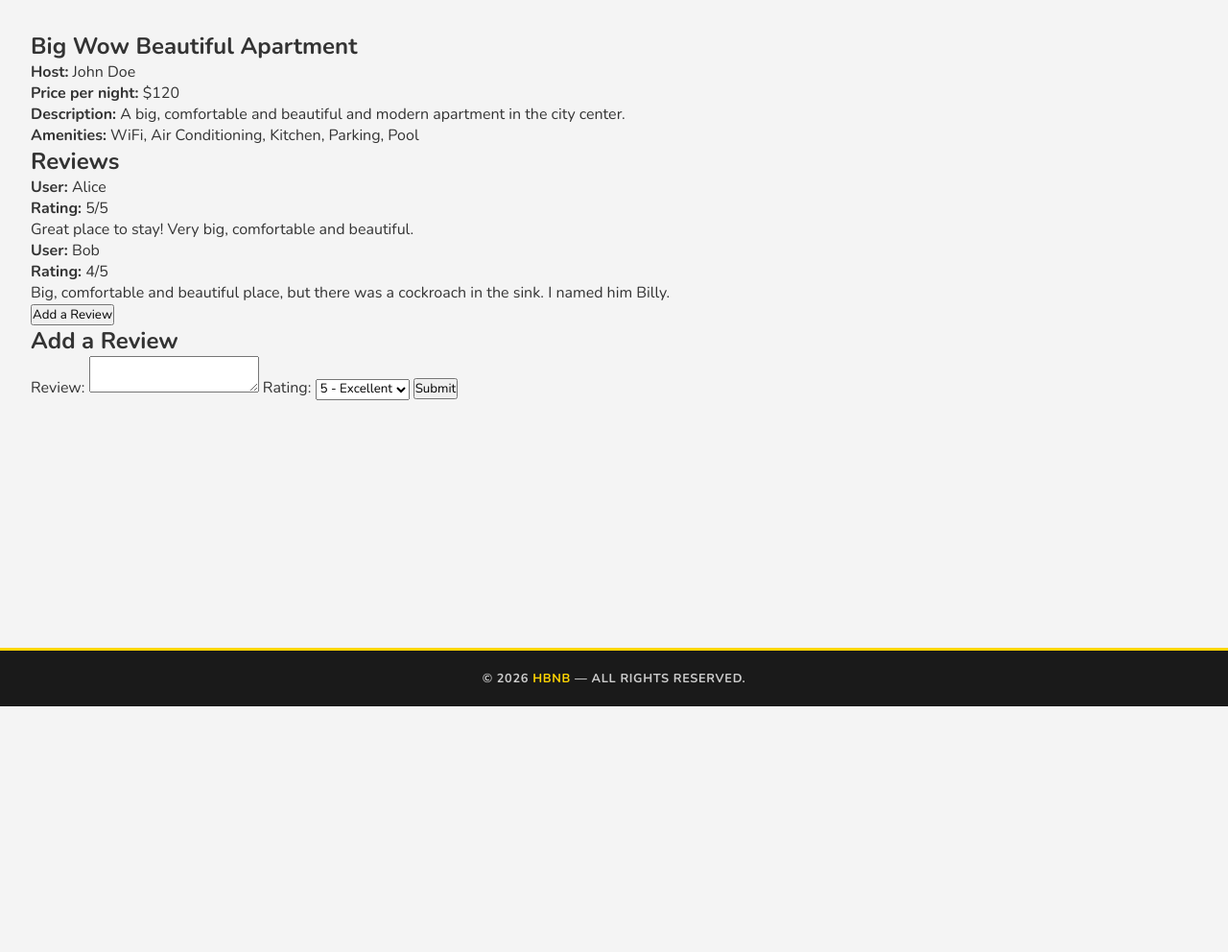
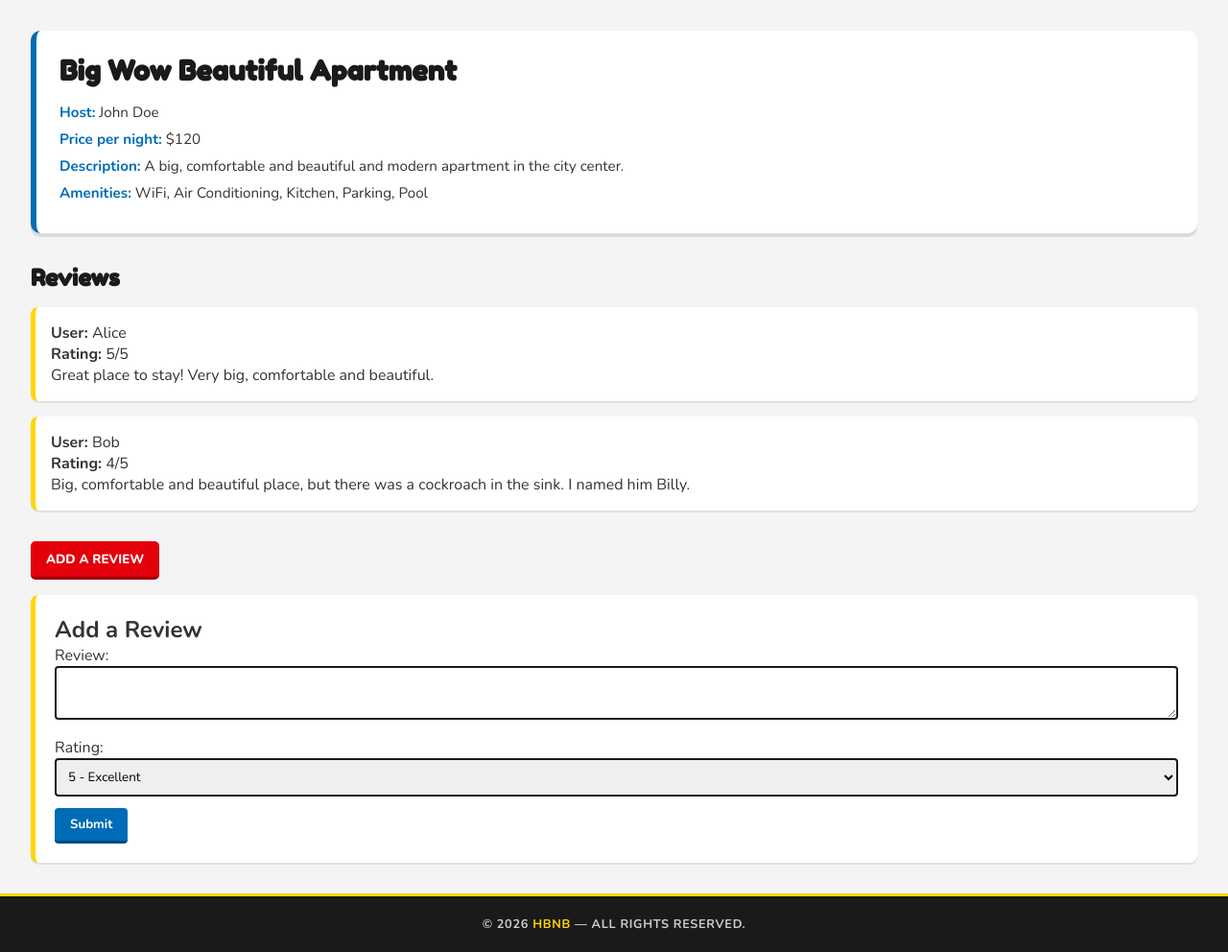
Before and after one commit to TheKasman/holberton-hbnb, a Flask app: page /place in a window 1280 px wide. Shown: the part 64-1056 px from the top of the page at 96% size. Before the commit the page ends 800 px from the top, so only its background shows below. Run offline with Flask 3, Linux system fonts and the light colour scheme.

Commit message:
feat(place): implement dynamic place details page with basic styling

```diff
--- a/part4/app/static/scripts.js
+++ b/part4/app/static/scripts.js
@@ -288,13 +288,44 @@ async function fetchPlaceDetails(token, placeId) {
         });
 
         if (!response.ok){throw new Error(`${response.status} ${response.statusText}`)}
+
         const place = await response.json()
         console.log("PLACE DATA:", place);
+        displayPlaceDetails(place)
     } catch (error) {
         console.error("Failed to fetch place details", error)
     }
 }
 
+/**
+ * Populates the place details section with API data.
+ */
+
+function displayPlaceDetails(place) {
+    const section = document.getElementById('place-details');
+
+    if (!section) return;
+
+    // Normalize fields
+    const name = place.title ?? place.name ?? 'Unnamed Place';
+    const price = place.price ?? place.price_by_night ?? 0;
+    const description = place.description ?? 'No description available';
+    const host = place.owner
+        ? `${place.owner.first_name} ${place.owner.last_name}`
+        : 'Unknown';
+    const amenities = place.amenities?.map(a => a.name).join(', ') || 'None';
+
+    // Replace ONLY inner content (keep styling classes intact)
+    section.innerHTML = `
+        <div class="place-details place-info">
+            <h1>${escapeHtml(name)}</h1>
+            <p><strong>Host:</strong> ${escapeHtml(host)}</p>
+            <p><strong>Price per night:</strong> $${price}</p>
+            <p><strong>Description:</strong> ${escapeHtml(description)}</p>
+            <p><strong>Amenities:</strong> ${escapeHtml(amenities)}</p>
+        </div>
+    `;
+}
 
 /* ── HELPERS ──────────────────────────────────────────────────── */
 
--- a/part4/app/static/styles.css
+++ b/part4/app/static/styles.css
@@ -171,3 +171,121 @@ footer {
 footer strong {
     color: var(--lego-yellow);
 }
+
+/* ── PLACE PAGE STYLING ───────────────────────────────────── */
+
+/* Main container spacing */
+#place-details {
+    margin-bottom: 2rem;
+}
+
+/* Main place card */
+.place-info {
+    background: var(--lego-white);
+    border-radius: 10px;
+    border-left: 6px solid var(--lego-blue);
+    padding: 1.5rem;
+    box-shadow: 0 4px 0 rgba(0,0,0,0.1);
+}
+
+/* Title */
+.place-info h1 {
+    font-family: 'Fredoka One', cursive;
+    font-size: 1.8rem;
+    color: var(--lego-dark);
+    margin-bottom: 1rem;
+}
+
+/* Info text */
+.place-info p {
+    margin-bottom: 0.5rem;
+    font-size: 0.95rem;
+}
+
+/* Highlight labels */
+.place-info strong {
+    color: var(--lego-blue);
+}
+
+/* ── REVIEWS SECTION ── */
+
+#reviews {
+    margin-top: 2rem;
+}
+
+#reviews h2 {
+    font-family: 'Fredoka One', cursive;
+    margin-bottom: 1rem;
+    color: var(--lego-dark);
+}
+
+/* Review cards */
+.review-card {
+    background: var(--lego-white);
+    border-radius: 8px;
+    padding: 1rem;
+    margin-bottom: 1rem;
+    border-left: 5px solid var(--lego-yellow);
+    box-shadow: 0 2px 0 rgba(0,0,0,0.08);
+}
+
+/* ── ADD REVIEW SECTION ── */
+
+#add-review {
+    margin-top: 2rem;
+}
+
+/* Button */
+#add-review-button {
+    background-color: var(--lego-red);
+    color: var(--lego-white);
+    border: none;
+    padding: 0.6rem 1rem;
+    font-weight: 800;
+    text-transform: uppercase;
+    border-radius: 5px;
+    cursor: pointer;
+    border-bottom: 3px solid #9e0008;
+    transition: background-color 0.15s;
+}
+
+#add-review-button:hover {
+    background-color: #c8000a;
+}
+
+/* Form container */
+.add-review.form {
+    margin-top: 1rem;
+    background: var(--lego-white);
+    padding: 1.25rem;
+    border-radius: 8px;
+    border-left: 5px solid var(--lego-yellow);
+    box-shadow: 0 2px 0 rgba(0,0,0,0.08);
+}
+
+/* Form inputs */
+.add-review textarea,
+.add-review select {
+    width: 100%;
+    margin-bottom: 0.75rem;
+    padding: 0.5rem;
+    border-radius: 4px;
+    border: 2px solid var(--lego-dark);
+    font-family: 'Nunito', sans-serif;
+}
+
+/* Submit button */
+.add-review button {
+    background-color: var(--lego-blue);
+    color: var(--lego-white);
+    border: none;
+    padding: 0.5rem 1rem;
+    font-weight: 700;
+    border-radius: 4px;
+    cursor: pointer;
+    border-bottom: 3px solid #004a80;
+}
+
+.add-review button:hover {
+    background-color: #005aa3;
+}
```
